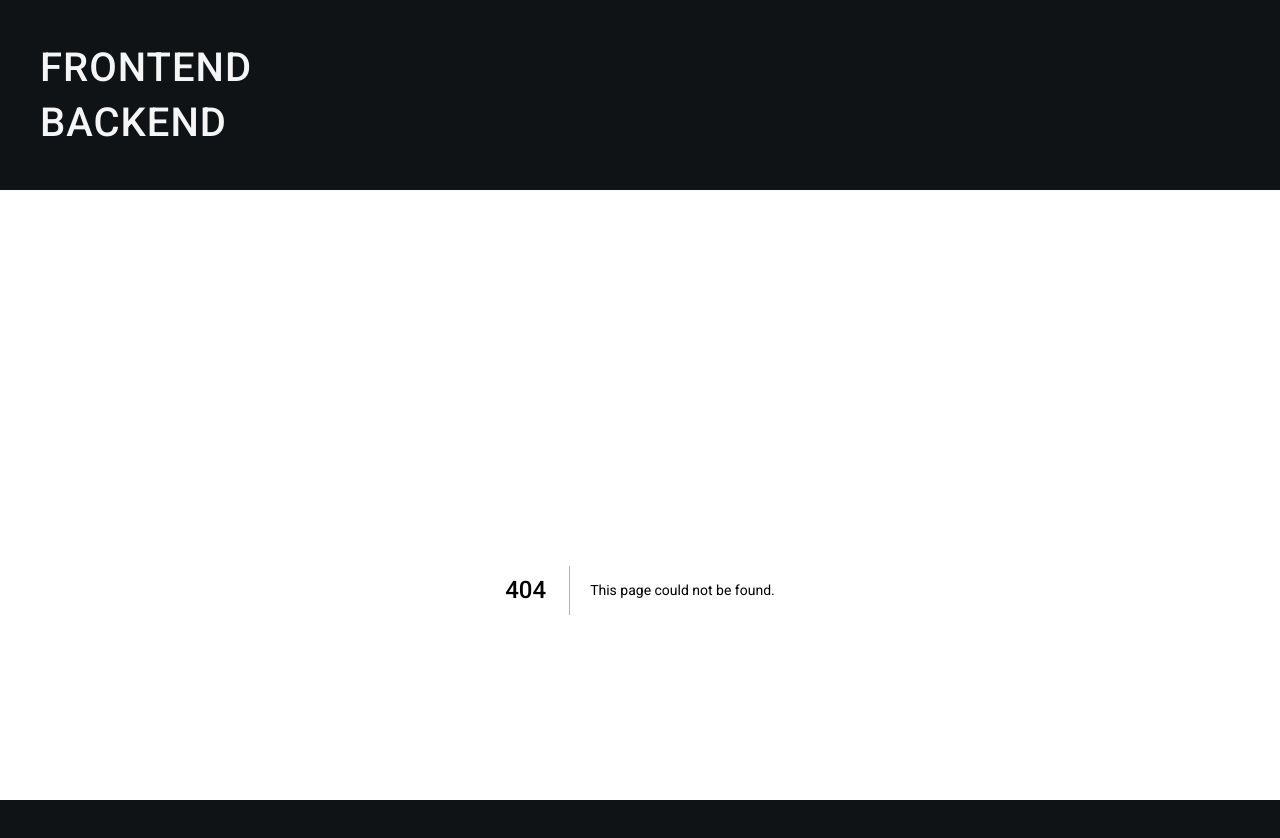
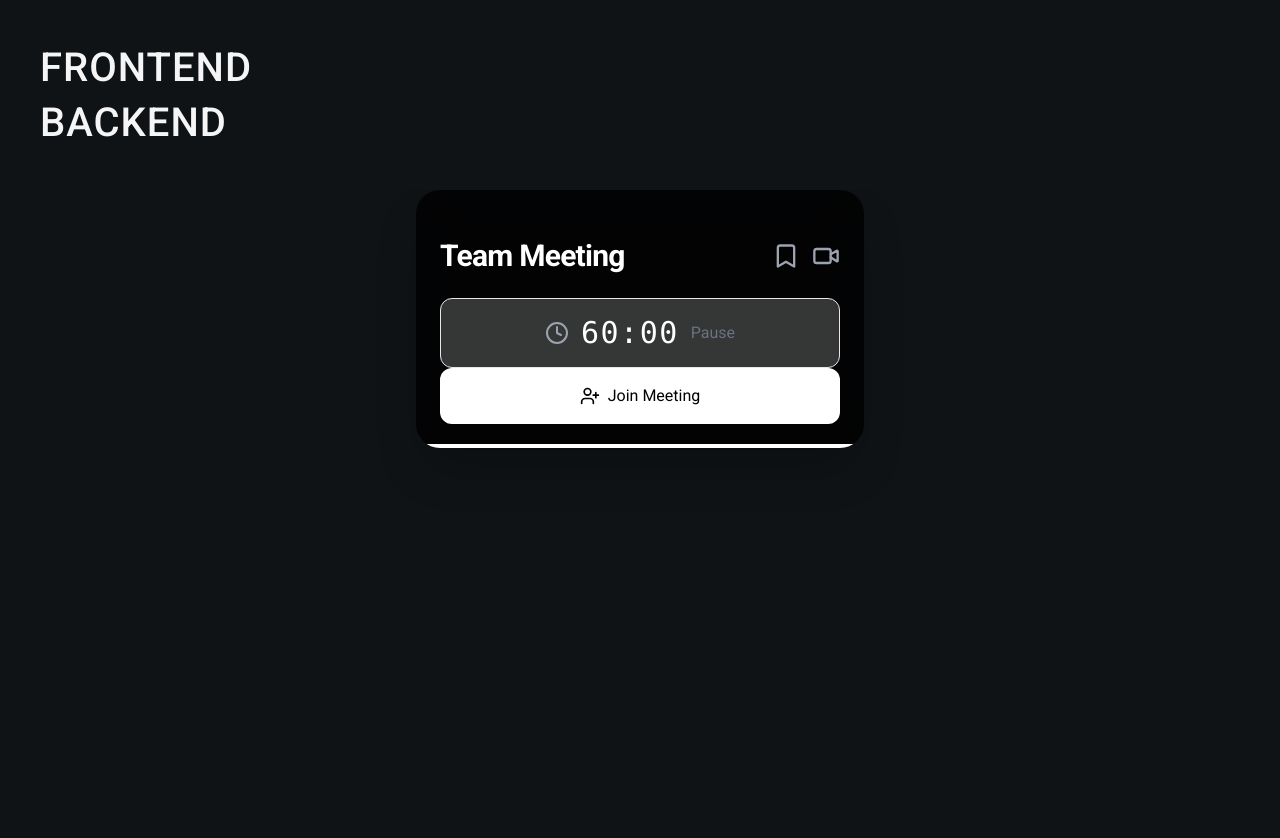
Before and after one commit to yesutkarsh/utkarsh, a Next.js app: page /meet in a window 1280 px wide. Before the commit this address had no page. Shown: the top 838 px of the page. Built offline with nearby package versions, Linux system fonts and the light colour scheme.

Commit message:
added meeting page

```diff
--- /dev/null
+++ b/app/meet/MeeCard.jsx
@@ -0,0 +1,241 @@
+"use client";
+import React, { useState, useEffect, useCallback, useMemo } from 'react';
+import Link from 'next/link';
+import { motion, AnimatePresence } from 'framer-motion';
+import { Bell, Clock, VideoIcon, UserPlus, Loader2, Bookmark } from 'lucide-react';
+
+const cn = (...classes) => classes.filter(Boolean).join(' ');
+
+const MeetingJoinCard = ({
+  title = 'Team Sync',
+  timeLeft, // Now fully controlled by parent component
+  onTimeChange,
+  onJoin = () => {},
+  zoomLink = '',
+  meetingDetails = {},
+  variant = 'default',
+  className
+}) => {
+  const [isLoading, setIsLoading] = useState(false);
+  const [status, setStatus] = useState('idle');
+  const [isTimerPaused, setIsTimerPaused] = useState(false);
+
+  useEffect(() => {
+    let intervalId;
+
+    if (!isTimerPaused && timeLeft > 0) {
+      intervalId = setInterval(() => {
+        if (onTimeChange) {
+          onTimeChange((prevTime) => {
+            if (prevTime <= 1) {
+              clearInterval(intervalId);
+              return 0;
+            }
+            return prevTime - 1;
+          });
+        }
+      }, 1000);
+    }
+
+    return () => clearInterval(intervalId);
+  }, [isTimerPaused, timeLeft, onTimeChange]);
+
+  const formattedTime = useMemo(() => {
+    const minutes = Math.floor(timeLeft / 60);
+    const seconds = timeLeft % 60;
+    return `${minutes.toString().padStart(2, '0')}:${seconds.toString().padStart(2, '0')}`;
+  }, [timeLeft]);
+
+  const handleJoinMeeting = useCallback(async () => {
+    setIsLoading(true);
+    setStatus('loading');
+
+    try {
+      await onJoin();
+      setStatus('success');
+    } catch (error) {
+      console.error('Error joining meeting:', error);
+      setStatus('error');
+    } finally {
+      setTimeout(() => {
+        setIsLoading(false);
+        setStatus('idle');
+      }, 1500);
+    }
+  }, [onJoin]);
+
+  const handleBookmarkEvent = () => {
+    const {
+      title: eventTitle = 'Meeting',
+      startTime,
+      endTime,
+      description = '',
+      location = ''
+    } = meetingDetails;
+
+    const googleCalendarLink = `https://calendar.google.com/calendar/render?action=TEMPLATE&text=${encodeURIComponent(eventTitle)}&dates=${encodeURIComponent(startTime)}/${encodeURIComponent(endTime)}&details=${encodeURIComponent(description)}&location=${encodeURIComponent(location)}`;
+
+    window.open(googleCalendarLink, '_blank');
+  };
+
+  const progressPercentage = ((timeLeft / timeLeft) * 100);
+
+  const variants = {
+    default: {
+      bg: 'bg-black/80 backdrop-blur-lg border-gray-800',
+      text: 'text-white',
+      progressBg: 'bg-white/20',
+      progressFill: 'bg-white'
+    },
+    modern: {
+      bg: 'bg-gradient-to-br from-[#1E1E1E] to-[#2C2C2C] border-gray-700',
+      text: 'text-gray-100',
+      progressBg: 'bg-white/10',
+      progressFill: 'bg-emerald-500'
+    }
+  };
+
+  const currentVariant = variants[variant] || variants.default;
+
+  return (
+    <motion.div
+      initial={{ opacity: 0, scale: 0.95 }}
+      animate={{ opacity: 1, scale: 1 }}
+      transition={{ duration: 0.3 }}
+      className={cn(
+        `w-full max-w-md rounded-3xl shadow-2xl p-6 space-y-6 relative overflow-hidden`,
+        currentVariant.bg,
+        currentVariant.text,
+        className
+      )}
+    >
+      <div
+        className={`absolute left-0 bottom-0 h-1 ${currentVariant.progressBg}`}
+        style={{ width: '100%' }}
+      >
+        <motion.div
+          className={`h-full ${currentVariant.progressFill}`}
+          initial={{ width: 0 }}
+          animate={{ width: `${progressPercentage}%` }}
+          transition={{ duration: 0.5, ease: 'easeOut' }}
+        />
+      </div>
+
+      <div className="flex items-center justify-between relative z-10">
+        <motion.h2
+          className="text-3xl font-bold tracking-tight"
+          initial={{ opacity: 0, x: -20 }}
+          animate={{ opacity: 1, x: 0 }}
+        >
+          {title}
+        </motion.h2>
+        <div className="flex items-center space-x-3">
+          <button
+            onClick={handleBookmarkEvent}
+            className="text-gray-400 hover:text-white transition-colors"
+            title="Add to Google Calendar"
+          >
+            <Bookmark className="w-7 h-7" />
+          </button>
+          <VideoIcon className="text-gray-400 w-7 h-7" />
+        </div>
+      </div>
+
+      <motion.div
+        className={`flex items-center justify-center border rounded-xl p-4 ${currentVariant.progressBg}`}
+        initial={{ opacity: 0, y: 20 }}
+        animate={{ opacity: 1, y: 0 }}
+      >
+        <div className="flex items-center space-x-3">
+          <Clock className="text-gray-400 w-6 h-6" />
+          <span className="text-3xl font-mono tracking-wider">{formattedTime}</span>
+          <button
+            onClick={() => setIsTimerPaused(!isTimerPaused)}
+            className="ml-2 text-gray-500 hover:text-white transition-colors"
+          >
+            {isTimerPaused ? 'Resume' : 'Pause'}
+          </button>
+        </div>
+      </motion.div>
+
+      {zoomLink ? (
+        <Link href={zoomLink} target="_blank" rel="noopener noreferrer">
+          <motion.button
+            className={`
+              w-full py-4 rounded-xl
+              flex items-center justify-center
+              space-x-3
+              transition-all duration-300
+              ${status === 'success' ? 'bg-emerald-500 text-white' : 'bg-white text-black'}
+              hover:scale-[1.02] active:scale-[0.98]
+              disabled:opacity-50 disabled:cursor-not-allowed
+            `}
+            disabled={timeLeft === 0 || isLoading}
+            onClick={handleJoinMeeting}
+            initial={{ opacity: 0, y: 20 }}
+            animate={{ opacity: 1, y: 0 }}
+          >
+            <AnimatePresence mode="wait">
+              {status === 'idle' && (
+                <>
+                <motion.div
+                  key="join"
+                  initial={{ opacity: 0 }}
+                  animate={{ opacity: 1 }}
+                  exit={{ opacity: 0 }}
+                  className="flex items-center space-x-2"
+                  >
+                  <UserPlus className="w-5 h-5" />
+                  <span>Join Meeting</span>
+                </motion.div>
+                    </>
+              )}
+
+              {status === 'loading' && (
+                <motion.div
+                  key="loading"
+                  initial={{ opacity: 0 }}
+                  animate={{ opacity: 1 }}
+                  exit={{ opacity: 0 }}
+                  className="flex items-center space-x-2"
+                >
+                  <Loader2 className="w-5 h-5 animate-spin" />
+                  <span>Joining...</span>
+                </motion.div>
+              )}
+
+              {status === 'success' && (
+                <motion.div
+                  key="success"
+                  initial={{ opacity: 0, scale: 0.8 }}
+                  animate={{ opacity: 1, scale: 1 }}
+                  exit={{ opacity: 0 }}
+                  className="flex items-center space-x-2"
+                >
+                  <Bell className="w-5 h-5 animate-bounce" />
+                  <span>Meeting Connected!</span>
+                </motion.div>
+              )}
+            </AnimatePresence>
+          </motion.button>
+        </Link>
+      ) : (
+        <motion.button
+          className={`
+            w-full py-4 rounded-xl
+            flex items-center justify-center
+            space-x-3
+            transition-all duration-300
+            bg-gray-500 text-white
+            cursor-not-allowed
+          `}
+          disabled
+        >
+          <span>No Meeting Link Available</span>
+        </motion.button>
+      )}
+    </motion.div>
+  );
+};
+
+export default MeetingJoinCard;
--- /dev/null
+++ b/app/meet/page.jsx
@@ -0,0 +1,18 @@
+import React from 'react'
+import MeetingJoinCard from './MeeCard'
+
+export default function page() {
+  return (
+   <>
+   <div className='flex flex-col items-center  h-screen'>
+
+   <MeetingJoinCard
+   title="Team Meeting"
+   timeLeft={60*60}
+   zoomLink="https://us06web.zoom.us/j/88680163745"
+   description="Project Discussion"
+   />
+   </div>
+   </>
+  )
+}
--- a/package.json
+++ b/package.json
@@ -12,6 +12,7 @@
     "@reduxjs/toolkit": "^2.2.5",
     "firebase": "^11.1.0",
     "framer-motion": "^11.2.12",
+    "lucide-react": "^0.474.0",
     "next": "^14.2.22",
     "react": "^18",
     "react-dom": "^18",
```
Also changed, not shown: 1 other file (tests, documents, lock files or other folders).
